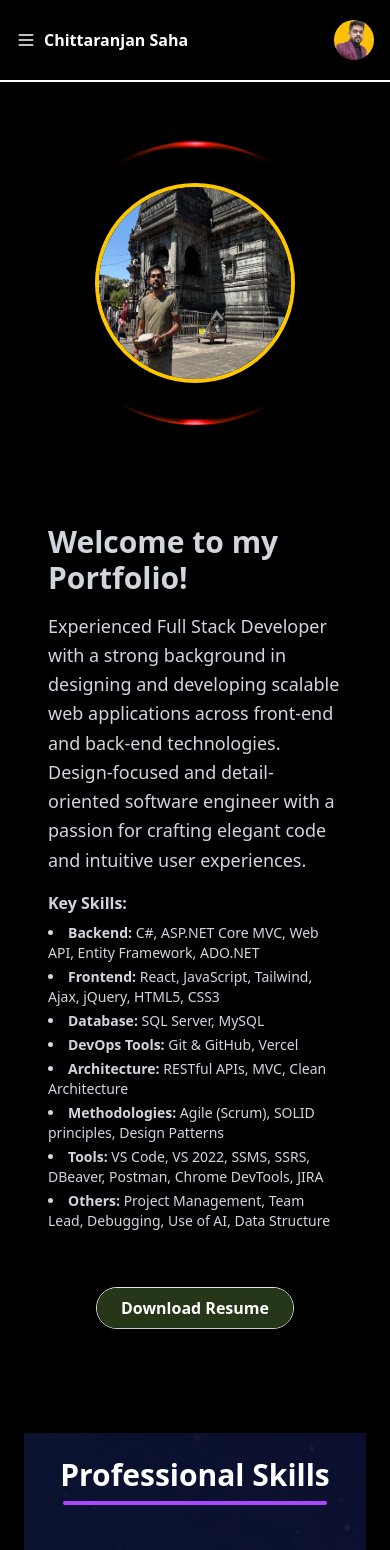
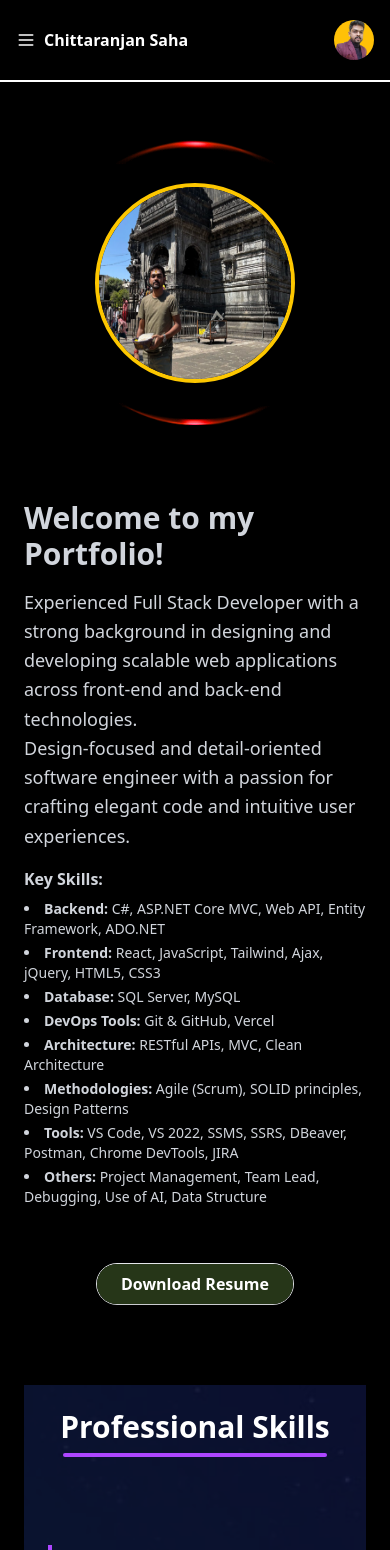
Before and after one commit to git-chittaranjan/personal-website, a React (Vite) app: page / in a window 390 px wide. Shown: the top 1550 px of the page. Built offline with nearby package versions, Linux system fonts and the light colour scheme.

Commit message:
Removed home page padding

```diff
--- a/src/components/home-page.jsx
+++ b/src/components/home-page.jsx
@@ -35,7 +35,7 @@
 
 
                     {/* Right: Text Content Section */}
-                    <article className="flex flex-col justify-center text-gray-300 p-6">
+                    <article className="flex flex-col justify-center text-gray-300 lg:p-6">
                         <h1 className="text-3xl font-bold mb-4">Welcome to my Portfolio!</h1>
 
                         <p className="text-lg text-gray-300 leading-relaxed mb-4">
```
